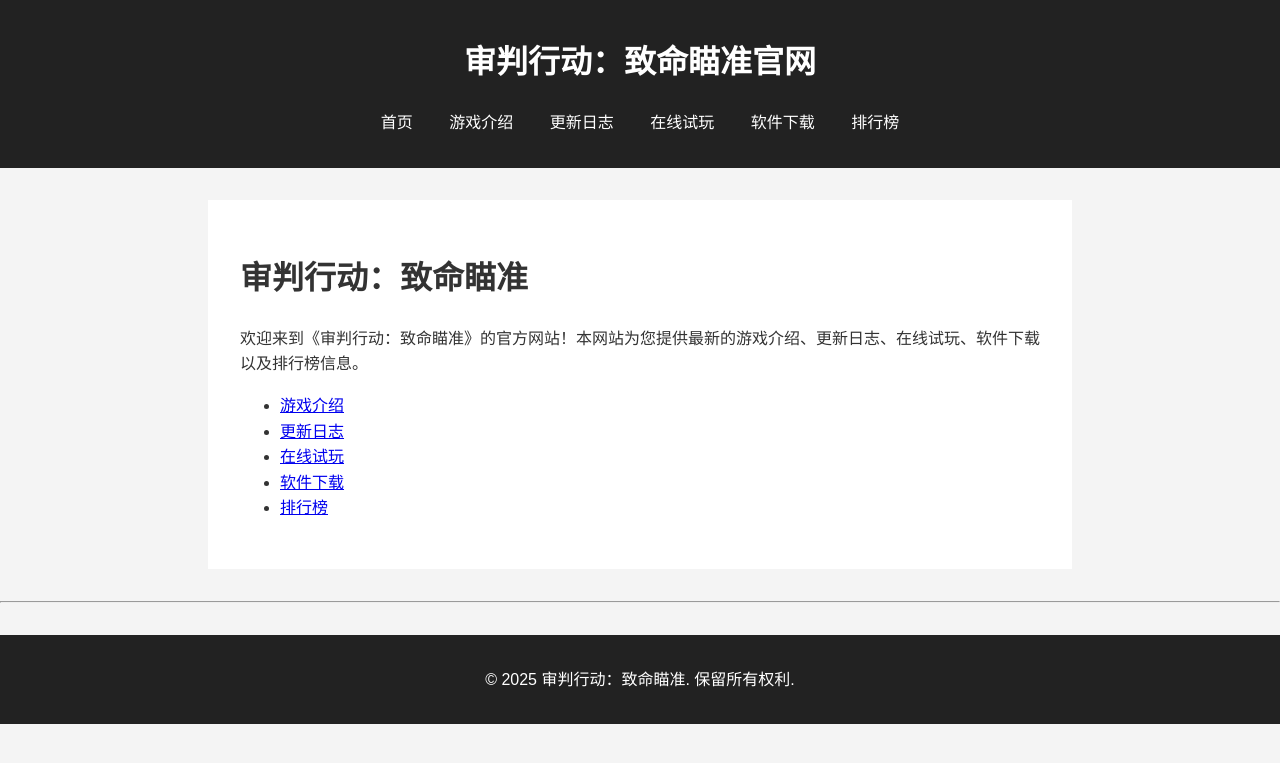
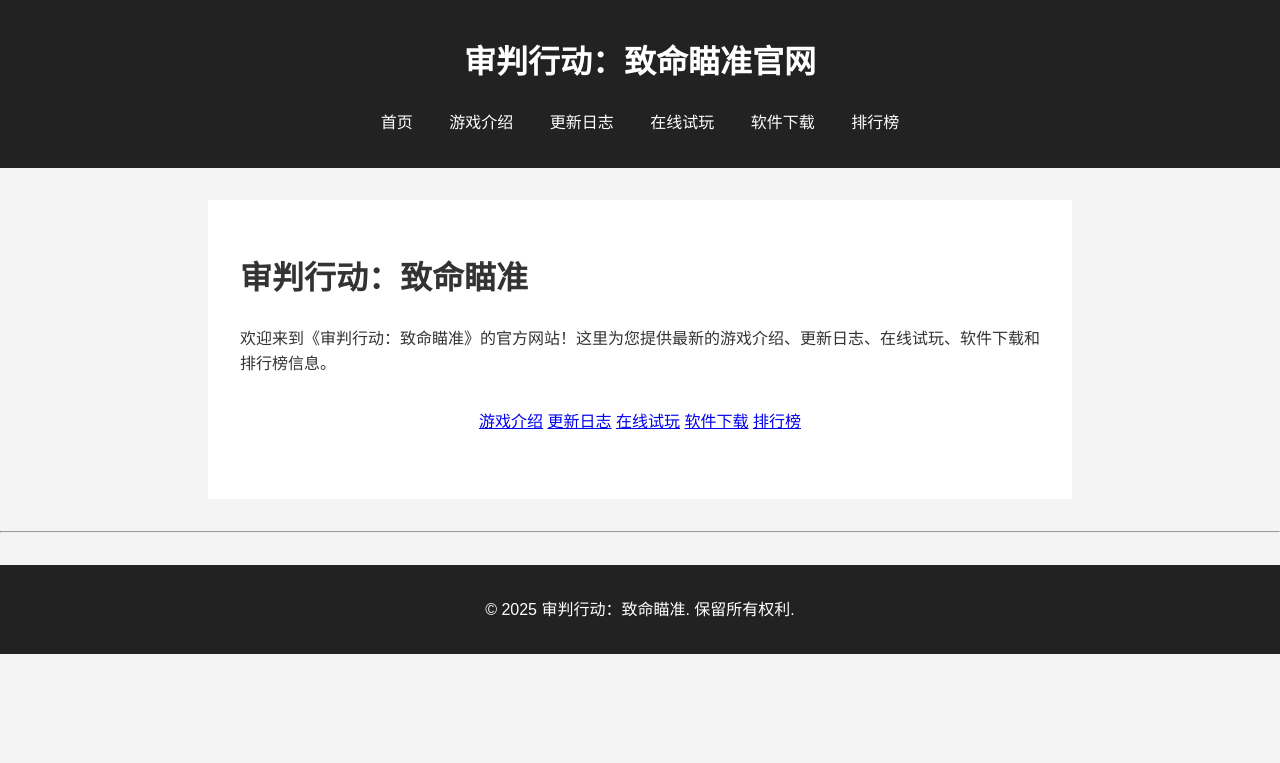
Before and after one commit to Tactgame/tactgame.github.io, a Jekyll site: the page built from index.md, in a window 1280 px wide. Shown: the top 763 px of the page. Built offline with Jekyll 4.4.1, drawn with Linux system fonts in a browser that asks for light colours; comment, search, counter and statistics services are not loaded.

Commit message:
Update index.md

```diff
--- a/index.md
+++ b/index.md
@@ -1,14 +1,17 @@
 ---
 layout: default
 title: "欢迎来到审判行动：致命瞄准官网"
+permalink: /
 ---
 
 # 审判行动：致命瞄准
 
-欢迎来到《审判行动：致命瞄准》的官方网站！本网站为您提供最新的游戏介绍、更新日志、在线试玩、软件下载以及排行榜信息。
+欢迎来到《审判行动：致命瞄准》的官方网站！这里为您提供最新的游戏介绍、更新日志、在线试玩、软件下载和排行榜信息。
 
-- [游戏介绍](about.md)
-- [更新日志](/_posts/)
-- [在线试玩](play.html)
-- [软件下载](download.md)
-- [排行榜](leaderboard.html)
+<div style="text-align: center; margin: 2rem 0;">
+  <a class="button" href="{{ '/about/' | relative_url }}">游戏介绍</a>
+  <a class="button" href="{{ '/changelog/' | relative_url }}">更新日志</a>
+  <a class="button" href="{{ '/play/' | relative_url }}">在线试玩</a>
+  <a class="button" href="{{ '/download/' | relative_url }}">软件下载</a>
+  <a class="button" href="{{ '/leaderboard/' | relative_url }}">排行榜</a>
+</div>
```
